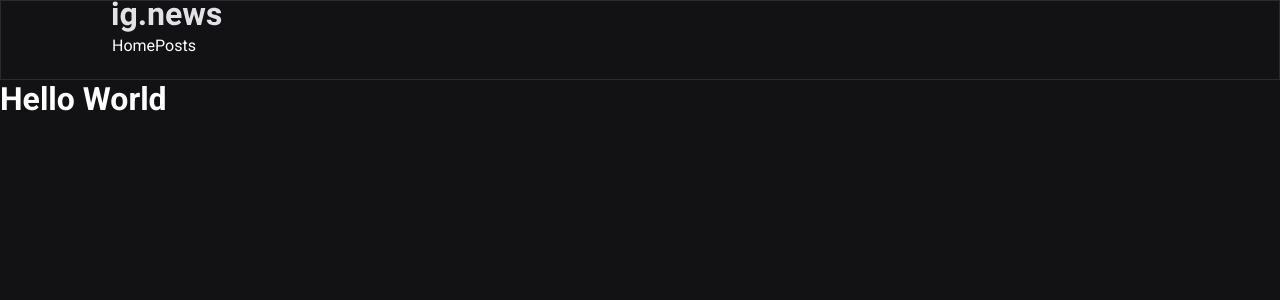
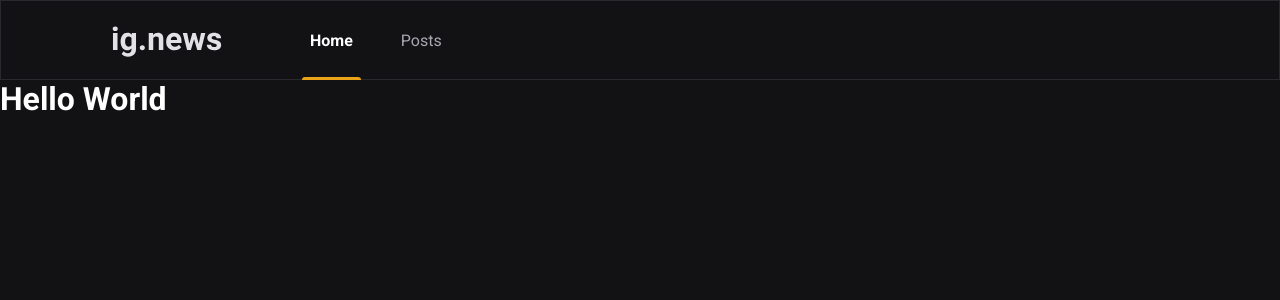
Before and after one commit to GuilhermeAlvarez-00/ig.news-ignite, a Next.js app: page / in a window 1280 px wide. Shown: the top 300 px of the page. Built offline with nearby package versions, Linux system fonts and the light colour scheme.

Commit message:
adicionando header

```diff
--- a/src/components/Header/index.tsx
+++ b/src/components/Header/index.tsx
@@ -7,7 +7,7 @@ export function Header() {
         <img src="/images/logo.svg" alt="ig.news" />
 
         <nav>
-          <a href="">Home</a>
+          <a className={styles.active} href="">Home</a>
           <a href="">Posts</a>
         </nav>
       </div>
--- a/src/components/Header/styles.module.scss
+++ b/src/components/Header/styles.module.scss
@@ -9,4 +9,45 @@
   height: 5rem;
   margin: 0 auto;
   padding: 0 2rem;
+  display: flex;
+  align-items: center;
+
+  nav {
+    height: 5rem;
+    margin-left: 5rem;
+
+    a {
+      display: inline-block;
+      position: relative;
+      padding: 0 0.5rem;
+      height: 5rem;
+      line-height: 5rem;
+      color: var(--gray-300);
+      transition: color 0.2s;
+
+      & + a {
+        margin-left: 2rem;
+      }
+
+      &:hover {
+        color: var(--white);
+      }
+
+      &.active {
+        color: var(--white);
+        font-weight: bold;
+      }
+
+      &.active::after {
+        content: '';
+        position: absolute;
+        left: 0;
+        bottom: 1px;
+        width: 100%;
+        height: 3px;
+        border-radius: 3px 3px 0 0;
+        background-color: var(--yellow-500);
+      }
+    }
+  }
 }
--- a/src/pages/_document.tsx
+++ b/src/pages/_document.tsx
@@ -8,6 +8,7 @@ export default class MyDocument extends Document{
           <link rel="preconnect" href="https://fonts.gstatic.com" />
           <link rel="preconnect" href="https://fonts.googleapis.com" />
           <link href="https://fonts.googleapis.com/css2?family=Roboto:wght@400;700;900&display=swap" rel="stylesheet" />
+          <link rel="shortcut icon" href="/favicon.png" type="image/png" />
         </Head>
         <body>
           <Main />
```
